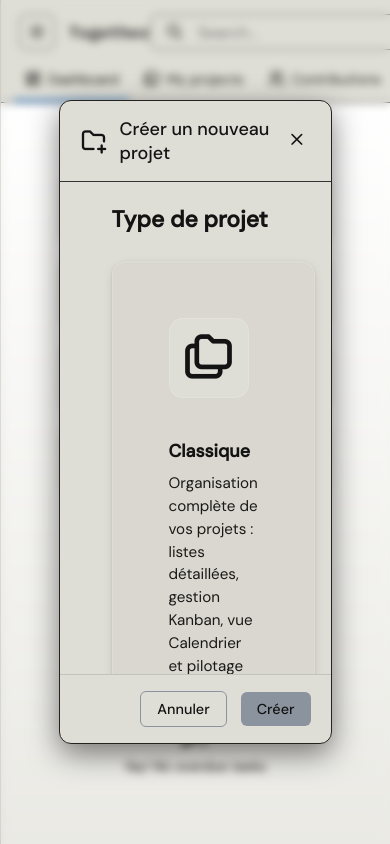
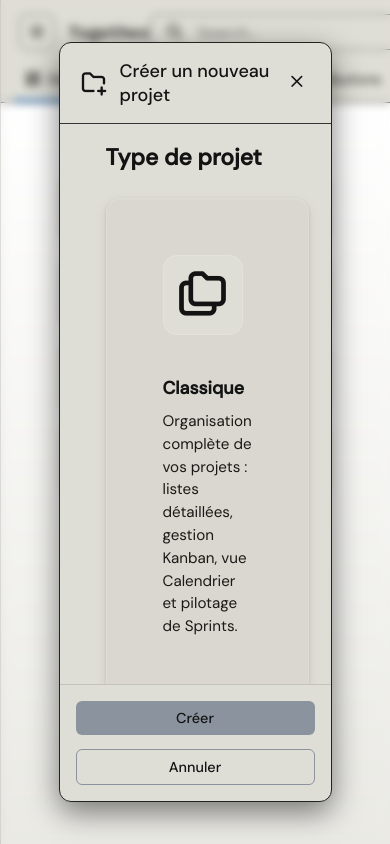
Before and after one commit to NoahQuagh/Together, a PHP site: page /app/home.php in a window 390 px wide, after a click that opens the changed part. Run offline with PHP 8.4, Linux system fonts and the light colour scheme; the visitor is signed in with stand-in values (Sample User, id 1); data comes from the database, SQL or seed files in the repository; data that the repository does not hold is empty.

Commit message:
resp modal de creation d'un nouveau projet

```diff
--- a/app/home.php
+++ b/app/home.php
@@ -23,6 +23,7 @@
   <link rel="stylesheet" href="../assets/style/tools/errorloading+iconTop.css">
   <link rel="stylesheet" href="../assets/style/home/myproject.css">
   <link rel="stylesheet" href="../assets/style/tools/toast-notification.css">
+    <link rel="stylesheet" href="../assets/style/project/_resp_newProjectModal.css">
   <link rel="stylesheet" href="../assets/style/tools/modal-dialog.css">
   <link rel="stylesheet" href="../assets/style/tools/zone-travaux.css">
   <link rel="icon" type="image/png" href="../assets/logo/logoheader.png">
--- a/assets/script/project/newProject.js
+++ b/assets/script/project/newProject.js
@@ -8,6 +8,7 @@
         membersZone.classList.remove('is-hidden');
     }
 }
+
 
 document.addEventListener('DOMContentLoaded', () => {
     const toggleInput = document.getElementById('project-highlight-toggle');
@@ -81,12 +82,6 @@
     checkMemberEmail(value, chip, statusSpan);
 }
 
-function escapeHtml(str) {
-    const div = document.createElement('div');
-    div.textContent = str;
-    return div.innerHTML;
-}
-
 function buildStatusIcon(iconClass, tooltipText) {
     if (!tooltipText) {
         return `<i class="${iconClass}" aria-hidden="true"></i>`;
--- a/assets/script/renderers/project/modalNewProjectRenderer.js
+++ b/assets/script/renderers/project/modalNewProjectRenderer.js
@@ -32,6 +32,12 @@
 
 }
 
+window.addEventListener('click', function(event) {
+    if (event.target.classList.contains('modal-overlay')) {
+        resetToTypeSelection()
+    }
+});
+
 const originalCloseModal = window.closeModal;
 window.closeModal = function(modalId) {
     if (modalId === 'modalNewProject') {
@@ -55,12 +61,6 @@
     const body = document.getElementById('step-form-content');
     if (!body) return;
 
-    // État de chargement le temps de récupérer l'UUID / le lien du projet
-    body.innerHTML = `
-        <div class="form-new-pro-loading">
-            <span class="loader"></span>
-        </div>
-    `;
 
     let projectUuid = '';
     let projectLink = 'Lien indisponible';
--- a/assets/script/tools/modal-dialog.js
+++ b/assets/script/tools/modal-dialog.js
@@ -2,6 +2,7 @@
     const modal = document.getElementById(modalId);
     if (modal) {
         modal.style.display = 'flex';
+        document.body.classList.add('no-scroll');
     }
 }
 
@@ -10,11 +11,11 @@
     if (modal) {
         modal.style.display = 'none';
     }
+    document.body.classList.remove('no-scroll');
 }
 
 window.addEventListener('click', function(event) {
-    const overlay = document.querySelector('.modal-overlay');
-    if (event.target === overlay) {
-        overlay.style.display = 'none';
+    if (event.target.classList.contains('modal-overlay')) {
+        closeModal(event.target.id);
     }
 });
--- a/assets/style/paletteStyle.css
+++ b/assets/style/paletteStyle.css
@@ -228,3 +228,8 @@
 ::-webkit-scrollbar-thumb:hover {
     background-color: var(--color-second-tertiary);
 }
+
+body.no-scroll {
+    overflow: hidden !important;
+    height: 100vh;
+}
--- /dev/null
+++ b/assets/style/project/_resp_newProjectModal.css
@@ -0,0 +1,141 @@
+
+@media (max-width: 1024px) {
+    .modalNewProject {
+        max-width: 92vw;
+        height: 90%;
+    }
+}
+
+@media (max-width: 780px) {
+
+    .modalNewProject {
+        max-width: 100vw;
+        width: 100%;
+        height: 100%;
+        border-radius: 0;
+        margin: 0;
+    }
+
+    .form-new-pro {
+        grid-template-columns: 1fr;
+        grid-template-rows: 1fr;
+        grid-template-areas:
+            "form"
+            "param";
+        overflow-y: auto;
+        height: 100%;
+        gap: var(--space-xl);
+        padding-bottom: var(--space-xl);
+    }
+
+    .modalNewProject .modal-body .project-form .form-col {
+        flex-direction: column;
+        gap: var(--space-lg);
+    }
+
+    .modalNewProject .modal-body .project-form {
+        gap: var(--space-xl);
+    }
+
+    .modalNewProject .modal-body .project-form .form-group label {
+        font-size: var(--text-base);
+    }
+
+    .invite-zone {
+        border-top: 1px solid rgba(255, 255, 255, 0.08);
+        padding-top: var(--space-xl);
+        gap: var(--space-lg) !important;
+    }
+
+    .layout-select-type {
+        grid-template-columns: 1fr;
+        grid-template-areas:
+            "titre"
+            "card1"
+            "card2";
+        margin: 0 var(--space-base);
+        gap: var(--space-base);
+    }
+
+    .layout-select-type .card-type-project {
+        padding: var(--space-xl) var(--space-lg);
+        gap: var(--space-lg);
+        flex-direction: row;
+        align-items: flex-start;
+    }
+
+    .layout-select-type .card-type-project .icon-type {
+        width: 48px;
+        height: 48px;
+        flex-shrink: 0;
+    }
+
+    .layout-select-type .card-type-project .icon-type i {
+        font-size: var(--text-2xl);
+    }
+
+    .modalNewProject .modal-footer {
+        flex-direction: column-reverse;
+        gap: var(--space-xs);
+        padding: var(--space-base);
+    }
+
+    .modalNewProject .modal-footer .modal-btn {
+        width: 100%;
+        justify-content: center;
+        text-align: center;
+    }
+
+    .member-search-wrapper {
+        flex-direction: column;
+        gap: var(--space-sm);
+    }
+
+    .member-search-wrapper .btn-invite {
+        width: 100%;
+        justify-content: center;
+    }
+}
+
+@media (max-width: 480px) {
+
+    .modalNewProject .modal-body {
+        padding: var(--space-base) var(--space-sm);
+    }
+
+    .layout-select-type {
+        margin: 0;
+    }
+
+    .layout-select-type .card-type-project {
+        padding: var(--space-lg) var(--space-base);
+    }
+
+    .layout-select-type .card-type-project .icon-type {
+        width: 40px;
+        height: 40px;
+    }
+
+    .layout-select-type .card-type-project .icon-type i {
+        font-size: var(--text-xl);
+    }
+
+    .comingSoon {
+        display: block;
+        margin-left: 0;
+        margin-top: 4px;
+        font-size: var(--text-xs);
+    }
+
+    .link-pro {
+        font-size: var(--text-xs);
+        overflow: hidden;
+        text-overflow: ellipsis;
+        white-space: nowrap;
+        max-width: 180px;
+    }
+
+    .selected-members-list .member-chip {
+        width: 100%;
+    }
+}
--- a/assets/style/project/newProjectModal.css
+++ b/assets/style/project/newProjectModal.css
@@ -1,7 +1,7 @@
 .modalNewProject {
     max-width: 70vw;
     width: 100%;
-    height: 80%;
+    height: 90vh;
     display: flex;
     flex-direction: column;
     overflow: hidden;
--- a/includes/modalNewPro.php
+++ b/includes/modalNewPro.php
@@ -6,7 +6,7 @@
         <i class="ti ti-arrow-left"></i>
       </button>
       <h3><i class="ti ti-folder-plus" aria-hidden="true"></i>Créer un nouveau projet</h3>
-      <button class="modal-close-btn" onclick="closeModal('modalNewProject')">
+      <button class="modal-close-btn" onclick="closeModal('modalNewProject');resetToTypeSelection()">
         <i class="ti ti-x"></i>
       </button>
     </div>
@@ -42,7 +42,7 @@
     </div>
 
     <div class="modal-footer">
-      <button class="modal-btn btn-cancel" onclick="closeModal('modalNewProject')">Annuler</button>
+      <button class="modal-btn btn-cancel" onclick="closeModal('modalNewProject');resetToTypeSelection()">Annuler</button>
       <button class="modal-btn btn-confirm" onclick="createProject()" disabled >Créer</button>
     </div>
 
```
Also changed, not shown: other parts of assets/style/project/newProjectModal.css (+5 -17 lines).
